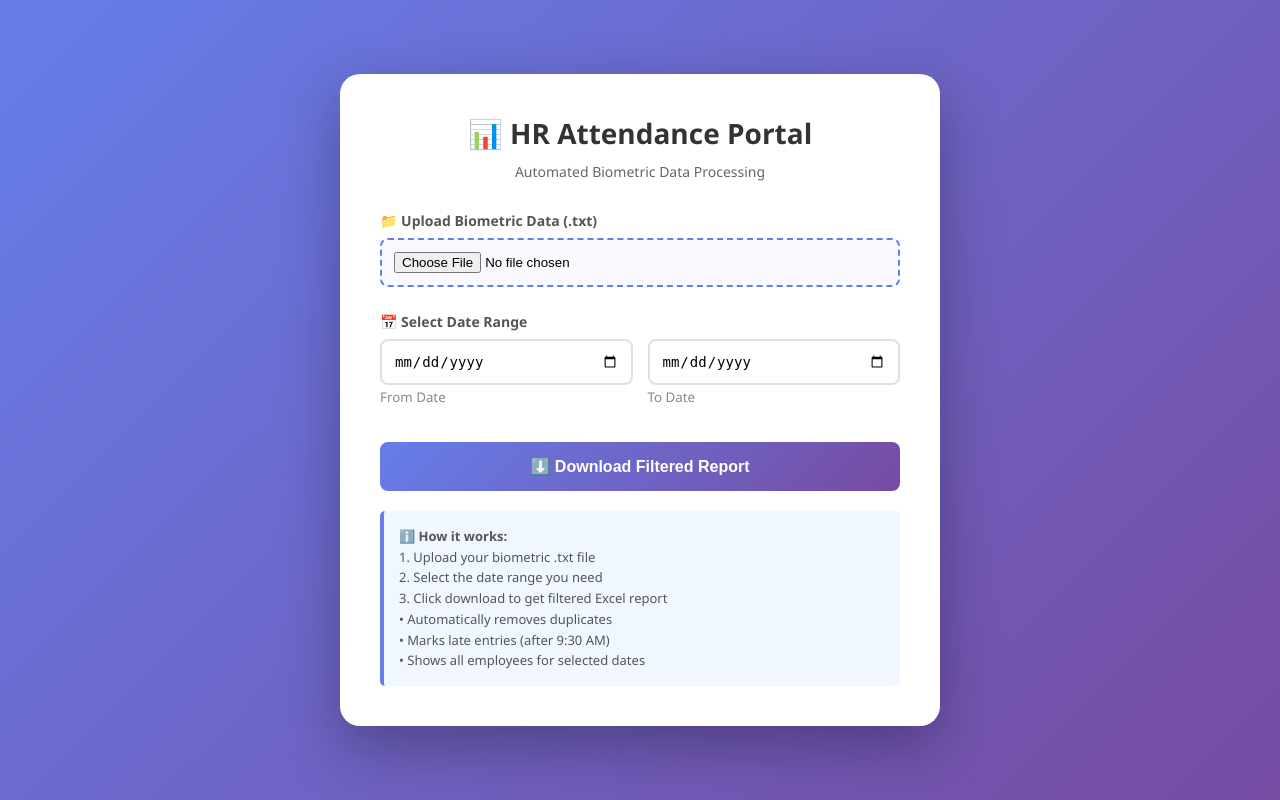
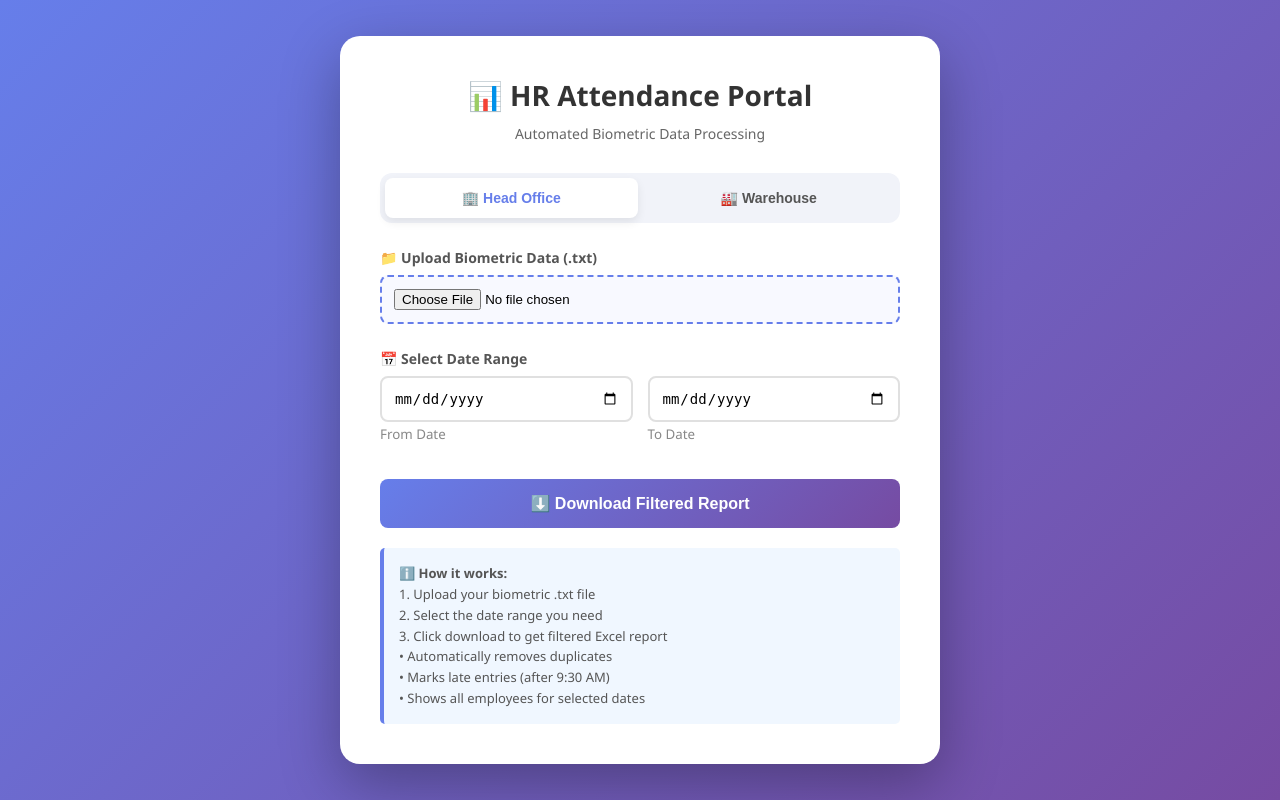
Before and after one commit to Bharat11o8/HR_Attendance_Portal, a Flask app: template templates/index.html in a window 1280 px wide. Run offline with Flask 3, Linux system fonts and the light colour scheme; the template is opened without the code that fills it, so the values that code supplies are empty.

Commit message:
feat: add warehouse department support and tabbed UI

```diff
--- a/templates/index.html
+++ b/templates/index.html
@@ -155,6 +155,50 @@
             0% { transform: rotate(0deg); }
             100% { transform: rotate(360deg); }
         }
+
+        .tabs-container {
+            display: flex;
+            background: #f1f3f9;
+            padding: 5px;
+            border-radius: 12px;
+            margin-bottom: 25px;
+            gap: 5px;
+        }
+
+        .tabs-container button.tab-button {
+            flex: 1;
+            width: auto;
+            padding: 12px;
+            background: transparent;
+            color: #555;
+            border: none;
+            border-radius: 8px;
+            font-size: 14px;
+            font-weight: 600;
+            cursor: pointer;
+            transition: all 0.2s ease;
+            margin-top: 0;
+        }
+
+        .tabs-container button.tab-button:hover {
+            transform: none;
+            box-shadow: none;
+            background: rgba(102, 126, 234, 0.05);
+            color: #333;
+        }
+
+        .tabs-container button.tab-button.active {
+            background: white;
+            color: #667eea;
+            box-shadow: 0 4px 10px rgba(0, 0, 0, 0.08);
+        }
+
+        .tabs-container button.tab-button.active:hover {
+            transform: none;
+            box-shadow: 0 4px 10px rgba(0, 0, 0, 0.08);
+            background: white;
+            color: #667eea;
+        }
     </style>
 </head>
 <body>
@@ -162,7 +206,13 @@
         <h1>📊 HR Attendance Portal</h1>
         <p class="subtitle">Automated Biometric Data Processing</p>
 
+        <div class="tabs-container">
+            <button id="tab-headoffice" type="button" class="tab-button active" onclick="switchTab('headoffice')">🏢 Head Office</button>
+            <button id="tab-warehouse" type="button" class="tab-button" onclick="switchTab('warehouse')">🏭 Warehouse</button>
+        </div>
+
         <form id="attendanceForm" method="POST" action="/process" enctype="multipart/form-data">
+            <input type="hidden" id="department" name="department" value="headoffice">
             <div class="form-group">
                 <label for="biometric_file">📁 Upload Biometric Data (.txt)</label>
                 <input type="file" id="biometric_file" name="biometric_file" accept=".txt" required>
@@ -207,6 +257,12 @@
     </div>
 
     <script>
+        function switchTab(dept) {
+            document.getElementById('department').value = dept;
+            document.getElementById('tab-headoffice').classList.toggle('active', dept === 'headoffice');
+            document.getElementById('tab-warehouse').classList.toggle('active', dept === 'warehouse');
+        }
+
         document.getElementById('attendanceForm').addEventListener('submit', function(e) {
             document.getElementById('loading').style.display = 'block';
             document.getElementById('success').style.display = 'none';
```
